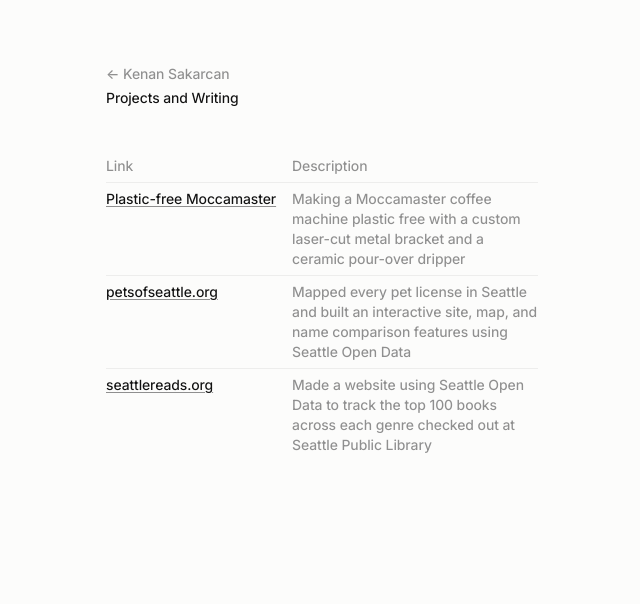
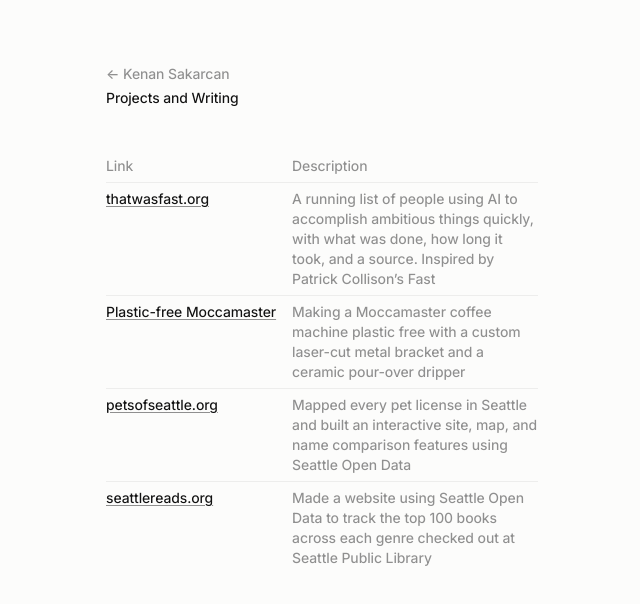
Before and after one commit to KenanES/kenansakarcan.org, a plain HTML site: page writing/index.html in a window 1280 px wide. Shown: the whole page, without its empty margins (318-958 px from the left). Drawn offline with Linux system fonts and the light colour scheme.

Commit message:
Add That was fast to Projects and Writing
Co-Authored-By: Claude Opus 5.5 <noreply@anthropic.com>

```diff
--- a/writing/index.html
+++ b/writing/index.html
@@ -22,6 +22,10 @@
     <thead><tr><th scope="col">Link</th><th scope="col">Description</th></tr></thead>
     <tbody>
       <tr>
+        <td><a href="https://thatwasfast.org" target="_blank" rel="noopener">thatwasfast.org</a></td>
+        <td>A running list of people using AI to accomplish ambitious things quickly, with what was done, how long it took, and a source. Inspired by Patrick Collison&rsquo;s Fast</td>
+      </tr>
+      <tr>
         <td><a href="moccamaster/">Plastic-free Moccamaster</a></td>
         <td>Making a Moccamaster coffee machine plastic free with a custom laser-cut metal bracket and a ceramic pour-over dripper</td>
       </tr>
```
